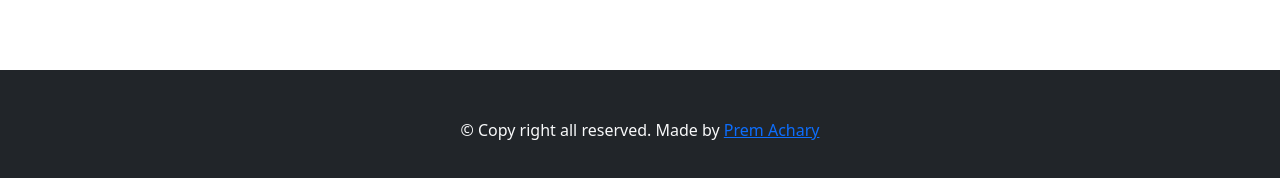
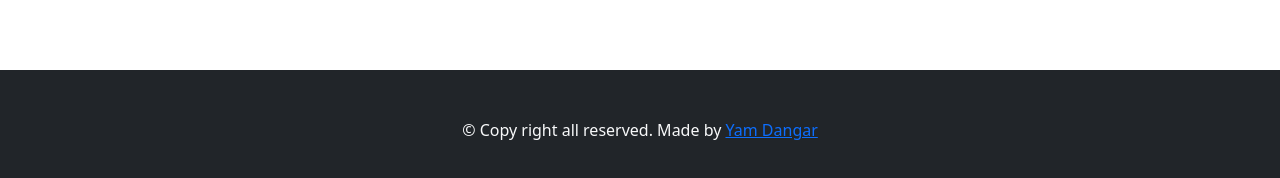
Before and after one commit to yamd2/ecom-adminCMS-client, a React (Create React App) app: page /verify in a window 1280 px wide. Shown: the part 626-804 px from the top of the page. Built offline with nearby package versions, Linux system fonts and the light colour scheme.

Commit message:
Bug fixed

```diff
--- a/src/pages/layout/Footer.js
+++ b/src/pages/layout/Footer.js
@@ -3,7 +3,8 @@ import React from "react";
 export const Footer = () => {
   return (
     <div className="bg-dark text-light p-5 text-center">
-      &copy; Copy right all reserved. Made by <a href="#!">Prem Achary</a>
+      &copy; Copy right all reserved. Made by{" "}
+      <a href="https://yamdangar.com">Yam Dangar</a>
     </div>
   );
 };
```
